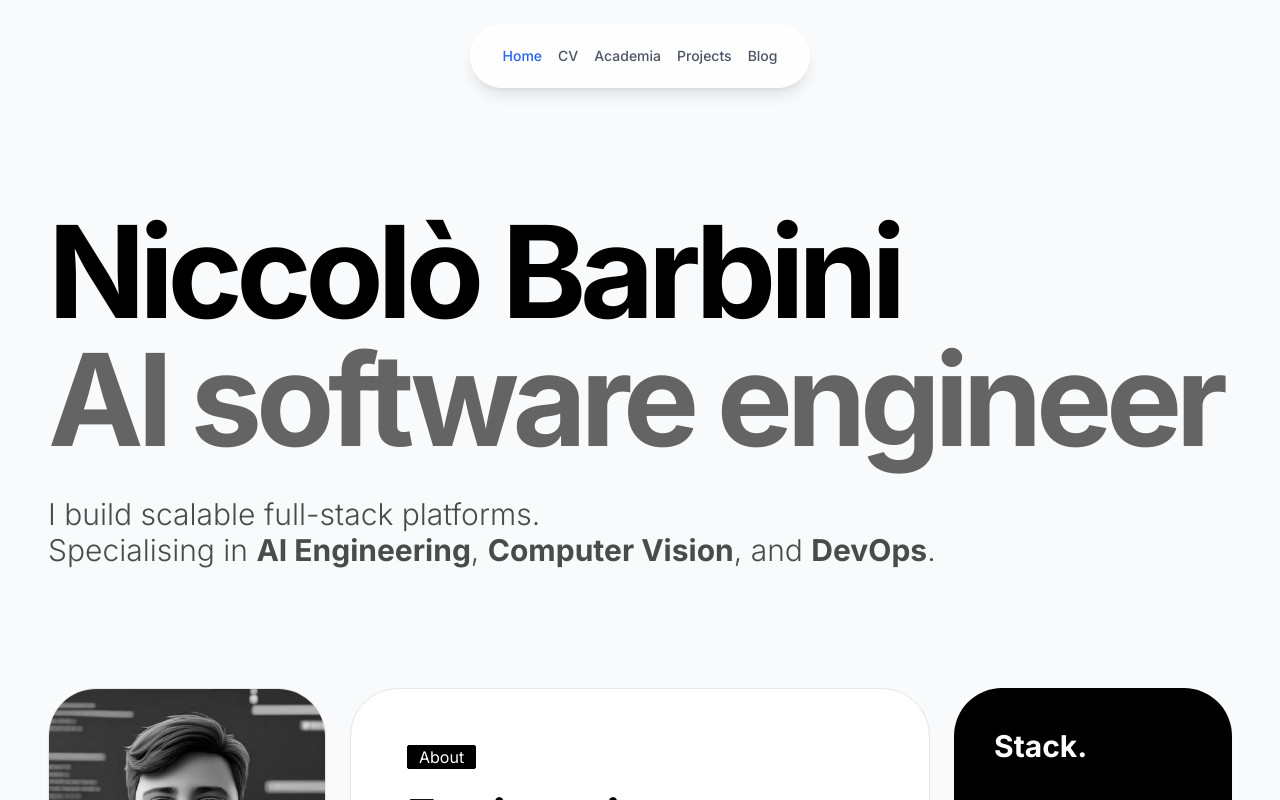
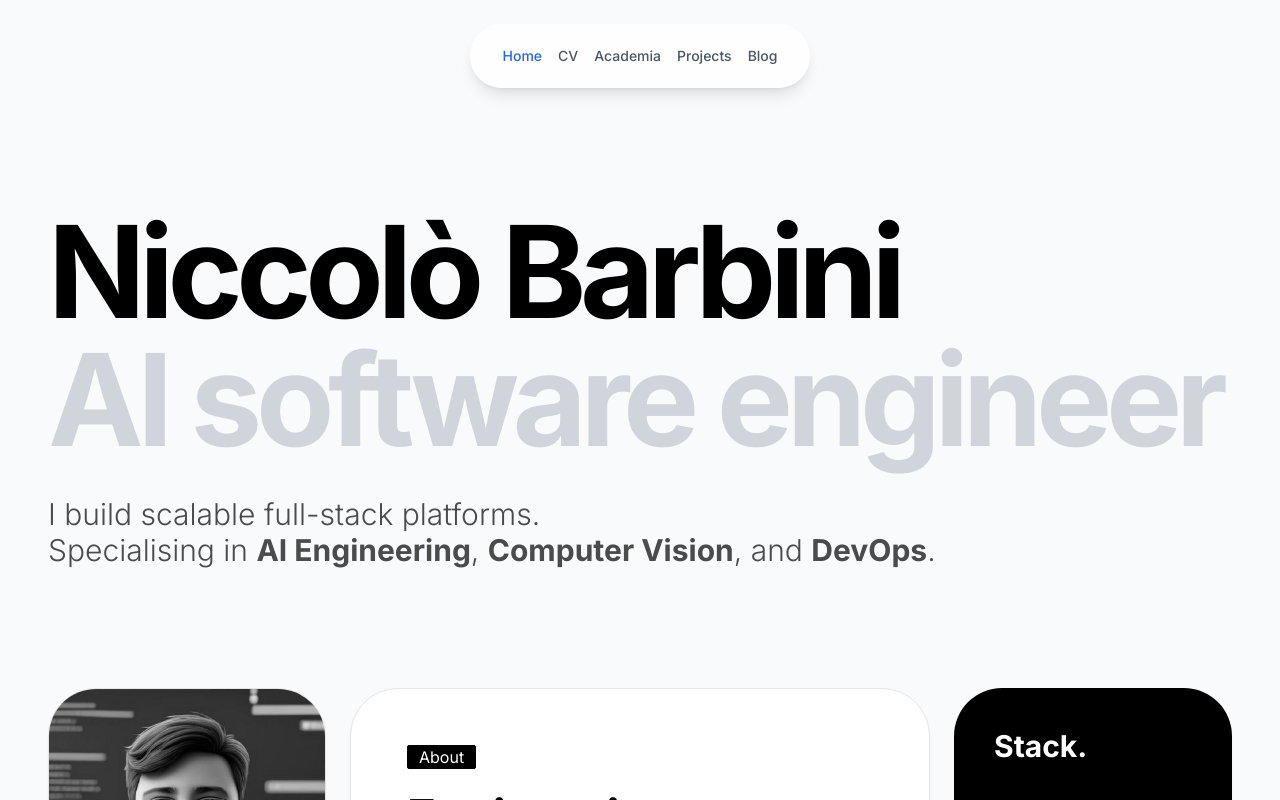
Before and after one commit to barbininiccolo/barbininiccolo.github.io, a SvelteKit app: page / in a window 1280 px wide. Shown: the top 800 px of the page. Built offline with nearby package versions, Linux system fonts and the light colour scheme.

Commit message:
fix(subtitles): Restored colours difference between name and job title

```diff
--- a/src/routes/+page.svelte
+++ b/src/routes/+page.svelte
@@ -4,7 +4,7 @@
   <div class="py-10 md:py-20">
     <h1 class="text-6xl md:text-8xl lg:text-9xl font-bold tracking-tighter leading-[0.9] mb-8">
       Niccolò Barbini <br />
-      <span class="opacity-60">AI software engineer</span>
+      <span class="text-gray-300 dark:text-gray-700">AI software engineer</span>
     </h1>
     <p class="text-2xl md:text-3xl opacity-70 max-w-4xl leading-relaxed font-light">
       I build scalable full-stack platforms. <br class="hidden md:block" />
```
